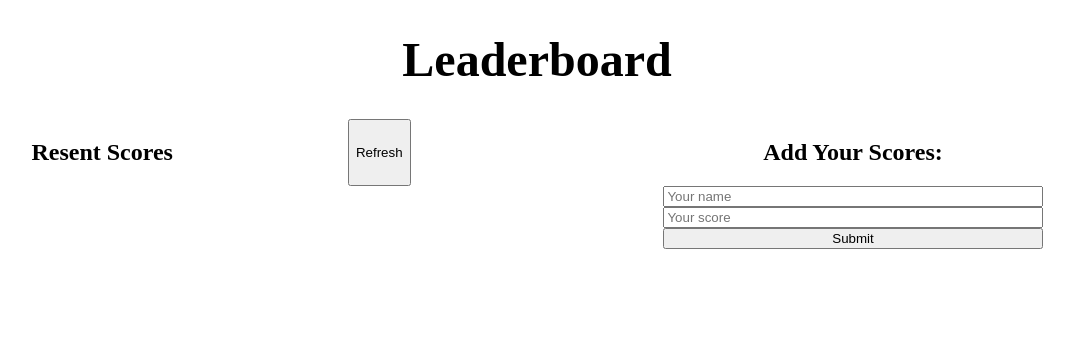
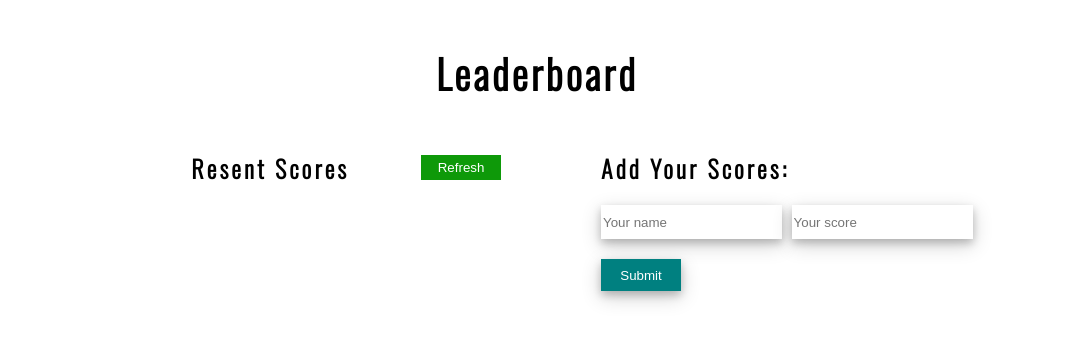
Before and after one commit to ixboy/Leaderboard, a website built with webpack: page src/index.html in a window 1280 px wide. Shown: the whole page, without its empty margins (103-1177 px from the left). Built offline with nearby package versions, Linux system fonts and the light colour scheme; no server answers.

Commit message:
add style

```diff
--- a/src/style.scss
+++ b/src/style.scss
@@ -1,38 +1,90 @@
+@import url("https://fonts.googleapis.com/css2?family=Oswald:wght@300&display=swap");
+@import url("https://fonts.googleapis.com/css2?family=Bebas+Neue&display=swap");
+
 body {
-  text-align: center;
+  margin: 0;
+  padding-top: 1rem;
+  display: flex;
+  flex-direction: column;
+  align-items: center;
+  font-family: "Courier New", Courier, monospace;
+
+  h1,
+  h2 {
+    font-family: "Oswald", sans-serif;
+    letter-spacing: 0.2rem;
+  }
 
   h1 {
-    margin: 2rem 0;
-    font-size: 3rem;
+    font-size: 2.5rem;
+  }
+
+  .container {
+    display: grid;
+    grid-template-columns: 50% 50%;
+    gap: 4rem;
+
+    section {
+      display: flex;
+      flex-direction: column;
+
+      div {
+        display: flex;
+        justify-content: space-around;
+
+        button {
+          display: block;
+          margin: auto 0;
+          width: 5rem;
+          border: none;
+          outline: none;
+          height: 1.6rem;
+          color: white;
+          background-color: rgb(14, 153, 9);
+        }
+
+        button:active {
+          background-color: rgb(5, 90, 12);
         }
       }
 
-.container {
+      ul * {
+        list-style-type: none;
+        width: 100%;
+        height: 30px;
+        padding-left: 10px;
         display: flex;
-  justify-content: space-around;
+        align-items: center;
+        border-bottom: 2px solid #ddd;
       }
 
-.results {
-  min-width: 30%;
-
-  .list-header {
-    display: flex;
-    justify-content: space-between;
+      li:nth-child(1) {
+        border-bottom: 2px solid #000;
+        font-family: "Bebas Neue", cursive;
+        letter-spacing: 2px;
+        font-size: 1.5rem;
+      }
     }
 
-  ul {
-    list-style: none;
-    text-align: start;
+    form {
+      input {
+        margin-bottom: 20px;
+        border: none;
+        box-shadow: 0 4px 8px 0 rgba(0, 0, 0, 0.2),
+          0 6px 20px 0 rgba(0, 0, 0, 0.19);
+        outline: 0;
+        height: 2rem;
+      }
 
-    li {
-      font-size: 1rem;
-      margin: 0.5rem;
+      #submit {
+        color: #fff;
+        background-color: teal;
+        width: 5rem;
+      }
+
+      #submit:active {
+        background-color: rgb(12, 71, 71);
       }
     }
   }
-
-.form {
-  display: flex;
-  flex-direction: column;
-  min-width: 30%;
 }
```
Lines whose indentation alone changed are shown as unchanged.
